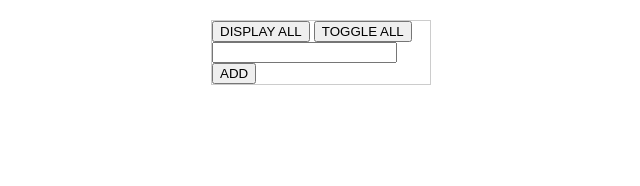
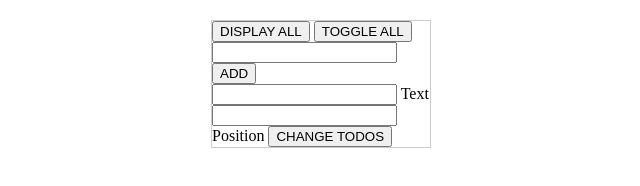
Before and after one commit to shubhamsharma04/javascript-scratchpad, a plain HTML site: page index.html in a window 1280 px wide. Shown: the whole page, without its empty margins (269-909 px from the left). Drawn offline with Linux system fonts and the light colour scheme.

Commit message:
added change todo method

```diff
--- a/index.html
+++ b/index.html
@@ -21,7 +21,11 @@
 <br />
 <input type = "text" name="todo-text" id="todo-text" />
 <button onclick="handlers.addTodos()">ADD</button>
+<br />
 
+<input type = "text" name="todo-change-text" id="todo-change-text" > Text </input>
+<input type = "number" name="todo-change-position" id="todo-change-position" > Position</input>
+<button onclick="handlers.changeTodos()">CHANGE TODOS</button>
 </div>
 </div>
 
--- a/js/main.js
+++ b/js/main.js
@@ -59,5 +59,23 @@ let handlers = {
 			todosObject.addTodos(todoText);
 			todoTextInput.value = '';
 		}
+	},
+
+	changeTodos : function() {
+		let changedTodoTextInput = document.getElementById('todo-change-text');
+		let changedTodoText = changedTodoTextInput.value.trim();
+
+		let changedTodoPositionInput = document.getElementById('todo-change-position');
+		let changedTodoPosition = changedTodoPositionInput.value;
+
+		let numTodos = todosObject.todos.length;
+
+		if(changedTodoText && changedTodoPosition && changedTodoPosition >= 0 && changedTodoPosition < numTodos) {
+			todosObject.changeTodos(  changedTodoPosition, changedTodoText);
+
+
+		}
+		changedTodoTextInput.value='';
+		changedTodoPositionInput.value = '';
 	}
 }
```
